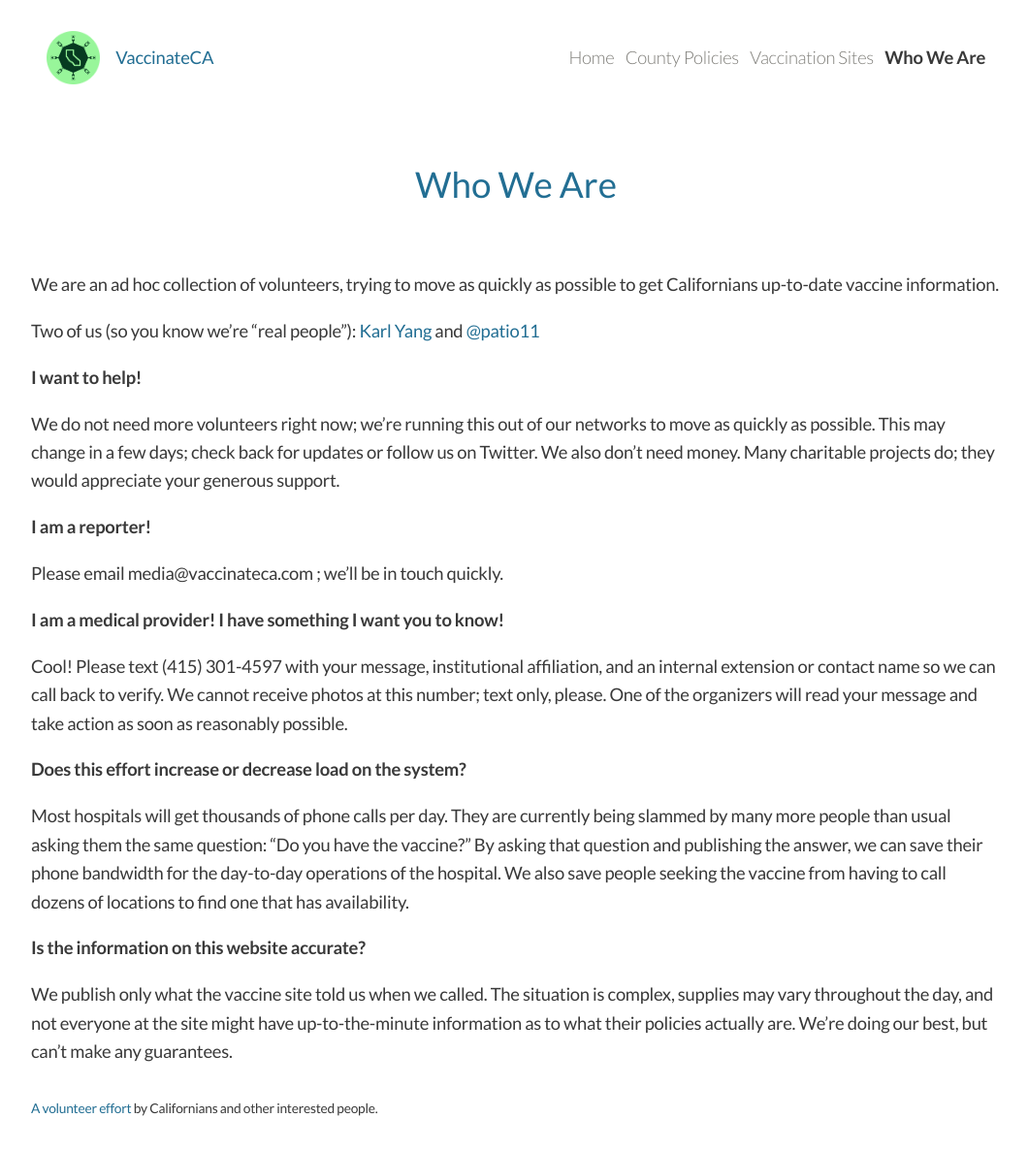
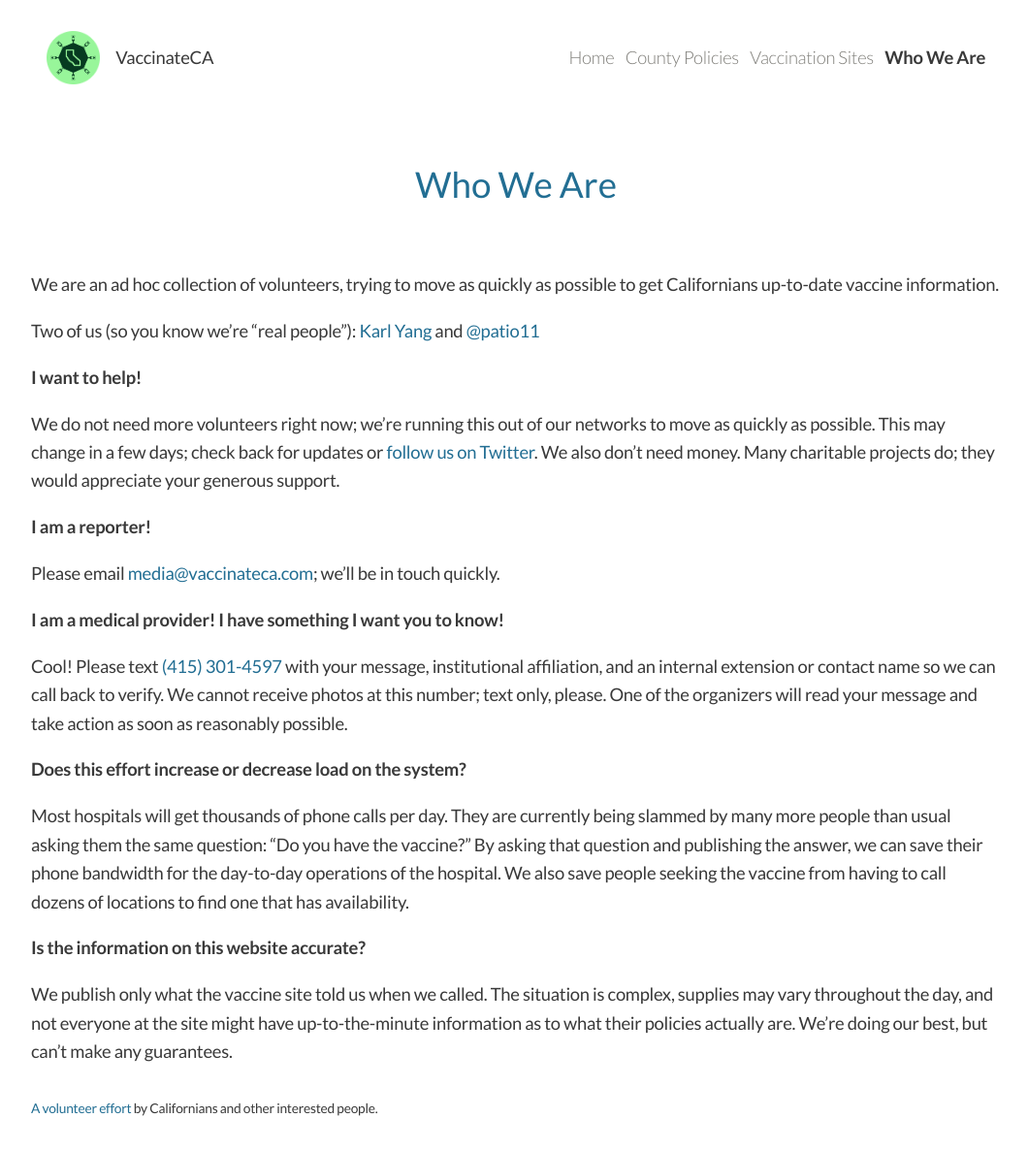
Before and after one commit to CAVaccineInventory/site, a Jekyll site: the page built from who-we-are.md, in a window 1280 px wide. Shown: the whole page at 97% size, without its empty margins (108-1168 px from the left). Built offline with Jekyll 4.4.1, drawn with Linux system fonts in a browser that asks for light colours; some of the changed lines change nothing that is shown.

Commit message:
Quick fixes (miscellaneous; details in body) (#8)
* Add and use basic site config

* Set site.title and other config values
* Use site.title in header

* Add links to 'Who We Are' page

* Add Google Analytics tag

* Is commented out for now to avoid chance of sending data to GA during internal testing

* Fixes #3 - Header title should not change color when navigating to other pages

```diff
--- a/_config.yml
+++ b/_config.yml
@@ -18,16 +18,17 @@
 # You can create any custom variable you would like, and they will be accessible
 # in the templates via {{ site.myvariable }}.
 
-title: Your awesome title
-email: your-email@example.com
+title: VaccinateCA
+email: media@vaccinateca.com
 description: >- # this means to ignore newlines until "baseurl:"
-  Write an awesome description for your new site here. You can edit this
-  line in _config.yml. It will appear in your document head meta (for
-  Google search results) and in your feed.xml site description.
+  Keeping track of vaccine availability, and COVID-19 news for California.
 baseurl: "" # the subpath of your site, e.g. /blog
-url: "" # the base hostname & protocol for your site, e.g. http://example.com
-twitter_username: jekyllrb
+url: "https://vaccinateca.com" # the base hostname & protocol for your site, e.g. http://example.com
+twitter_username: ca_covid
 github_username: CAVaccineInventory
+
+# Uncomment this when the site is ready to receive traffic:
+# google_analytics_id: G-C1C9341MGL
 
 # Build settings
 plugins:
--- a/_includes/head.html
+++ b/_includes/head.html
@@ -16,13 +16,13 @@
     <script src="/assets/js/main.js"></script>
 
     {% if jekyll.environment == 'production' %}
-    <script async src="https://www.googletagmanager.com/gtag/js?id=INSERT_ID_HERE"></script>
+    <script async src="https://www.googletagmanager.com/gtag/js?id={{site.google_analytics_id}}"></script>
     <script>
         window.dataLayer = window.dataLayer || [];
         function gtag() { dataLayer.push(arguments); }
         gtag('js', new Date());
 
-        gtag('config', 'INSERT_ID_HERE');
+        gtag('config', '{{site.google_analytics_id}}');
     </script>
     {% endif %}
 </head>
--- a/_includes/header.html
+++ b/_includes/header.html
@@ -1,6 +1,6 @@
 <header class="flex-spaced-centered padding-left--m padding-right--m padding-top--m padding-bottom--m">
-    <a class="flex-spaced-centered logo {% if page.url == '/' %}logo-active{% endif %}" href="{% link index.md %}">
-        <img class="margin-right--m" src="/assets/img/logo.png"></img>VaccinateCA
+    <a class="flex-spaced-centered logo logo-active" href="{% link index.md %}">
+        <img class="margin-right--m" src="/assets/img/logo.png"></img>{{ site.title }}
     </a>
     <nav>
         <a class="margin-left--s nav-link {% if page.url == '/' %}nav-link-active{% endif %}"
--- a/who-we-are.md
+++ b/who-we-are.md
@@ -9,16 +9,16 @@ Two of us (so you know we're "real people"): [Karl Yang](https://twitter.com/chi
 
 **I want to help!**
 
-We do not need more volunteers right now; we're running this out of our networks to move as quickly as possible. This may change in a few days; check back for updates or follow us on Twitter.
+We do not need more volunteers right now; we're running this out of our networks to move as quickly as possible. This may change in a few days; check back for updates or [follow us on Twitter](https://twitter.com/{{ site.twitter_username }}).
 We also don't need money. Many charitable projects do; they would appreciate your generous support.
 
 **I am a reporter!**
 
-Please email media@vaccinateca.com ; we'll be in touch quickly.
+Please email [media@vaccinateca.com](mailto:media@vaccinateca.com); we'll be in touch quickly.
 
 **I am a medical provider! I have something I want you to know!**
 
-Cool! Please text (415) 301-4597 with your message, institutional affiliation, and an internal extension or contact name so we can call back to verify. We cannot receive photos at this number; text only, please.
+Cool! Please text [(415) 301-4597](tel:+14153014597) with your message, institutional affiliation, and an internal extension or contact name so we can call back to verify. We cannot receive photos at this number; text only, please.
 One of the organizers will read your message and take action as soon as reasonably possible.
 
 **Does this effort increase or decrease load on the system?**
```
